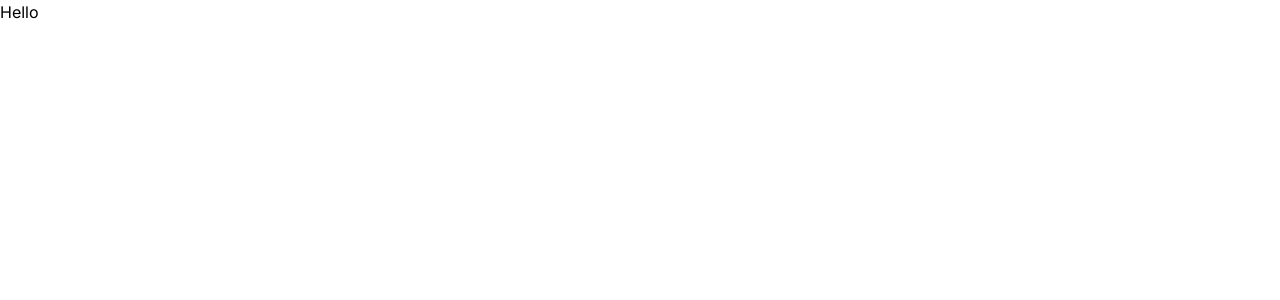
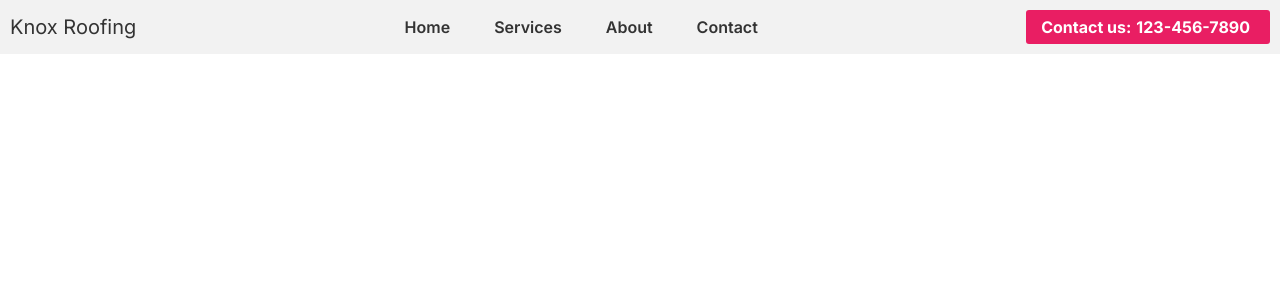
Before and after one commit to jacobbarnette/knoxroofing, a Next.js app: page / in a window 1280 px wide. Shown: the top 300 px of the page. Built offline with nearby package versions, Linux system fonts and the light colour scheme.

Commit message:
initial header styles

```diff
--- a/src/app/page.tsx
+++ b/src/app/page.tsx
@@ -1,7 +1,9 @@
 import Image from 'next/image'
-
+import Header from '../components/Header'
 export default function Home() {
   return (
-    <h1>Hello</h1>
+    <div>
+      <Header />
+    </div>
       )
 }
--- /dev/null
+++ b/src/components/Header.js
@@ -0,0 +1,33 @@
+import Link from "next/link";
+import styles from "../styles/Header.module.css";
+const Header = () => {
+  return (
+    <header className={styles.header}>
+      <div className={styles.logo}>
+        <h1>Knox Roofing</h1>
+      </div>
+      <nav>
+        <ul>
+          <li>
+            <Link href="/">Home</Link>
+          </li>
+          <li>
+            <Link href="/services">Services </Link>
+          </li>
+          <li>
+            <Link href="/about">About</Link>
+          </li>
+          <li>
+            <Link href="/contact">Contact</Link>
+          </li>
+        </ul>
+      </nav>
+      <div className={styles.ribbon}>
+        <span>Contact us:</span>
+        <span>123-456-7890</span>
+      </div>
+    </header>
+  );
+};
+
+export default Header;
--- /dev/null
+++ b/src/styles/Header.module.css
@@ -0,0 +1,48 @@
+.header {
+  background-color: #f2f2f2;
+  padding: 10px;
+  display: flex;
+  justify-content: space-between;
+  align-items: center;
+}
+
+.header nav ul {
+  list-style-type: none;
+  display: flex;
+  gap: 20px;
+}
+
+.header nav ul li {
+  margin: 0;
+}
+
+.header nav ul li a {
+  text-decoration: none;
+  color: #333;
+  font-weight: 600;
+  padding: 8px 12px;
+  border-radius: 4px;
+  transition: background-color 0.3s ease;
+}
+
+.header nav ul li a:hover {
+  background-color: #ddd;
+}
+
+.logo h1 {
+  margin: 0;
+  font-size: 20px;
+  color: #333;
+}
+
+.ribbon {
+  background-color: #e91e63;
+  color: #fff;
+  padding: 5px 15px;
+  font-weight: bold;
+  border-radius: 3px;
+}
+
+.ribbon span {
+  margin-right: 5px;
+}
```
